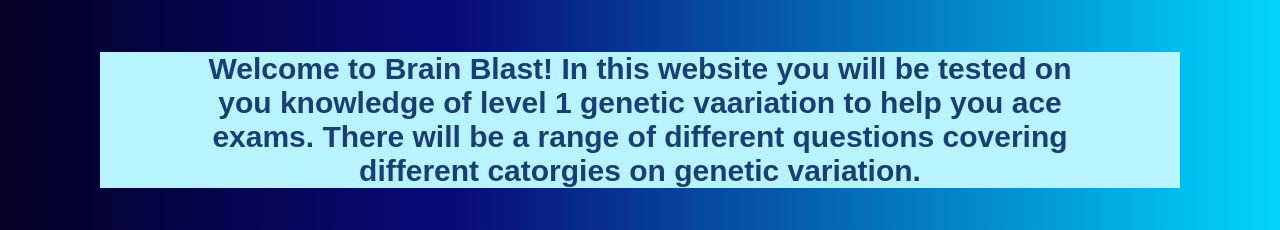
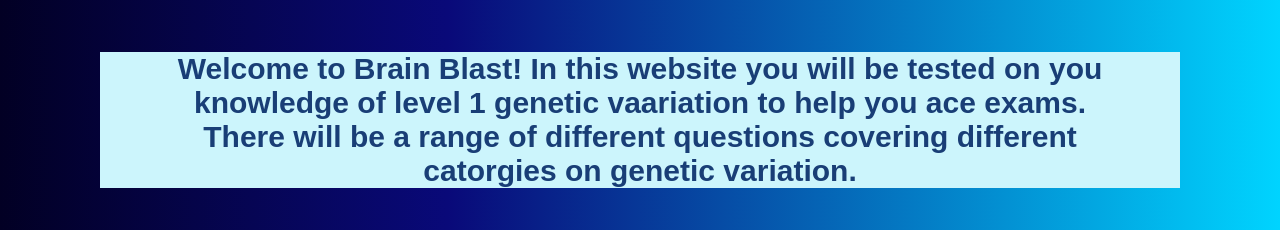
Before and after one commit to higgle-piggles/higgle-piggles.github.io, a plain HTML site: page index.html in a window 1280 px wide. Shown: the part 236-466 px from the top of the page. Drawn offline with Linux system fonts and the light colour scheme.

Commit message:
l13(changes to css minor)

```diff
--- a/style.css
+++ b/style.css
@@ -42,11 +42,11 @@
     text-align: center;
     text-decoration: none;
     font-size: 30px;
-    margin-left: 100px;
-    margin-right: 100px;
+    margin-left: 70px;
+    margin-right: 70px;
 }
 #box{
-    background-color:#b7f4ff;
+    background-color:#ccf5fc;
     margin-left: 100px;
     margin-right: 100px;
 }
```
